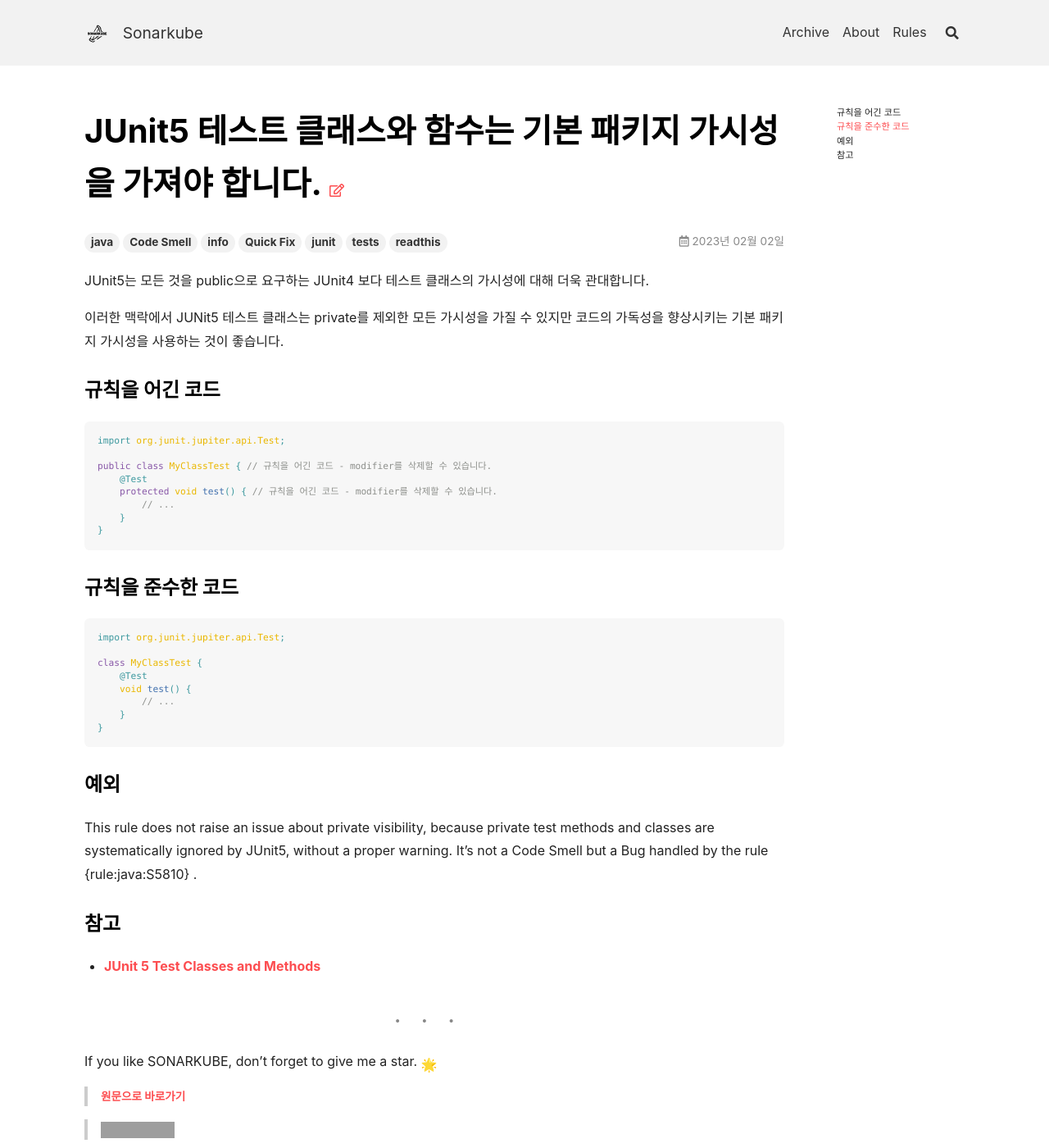
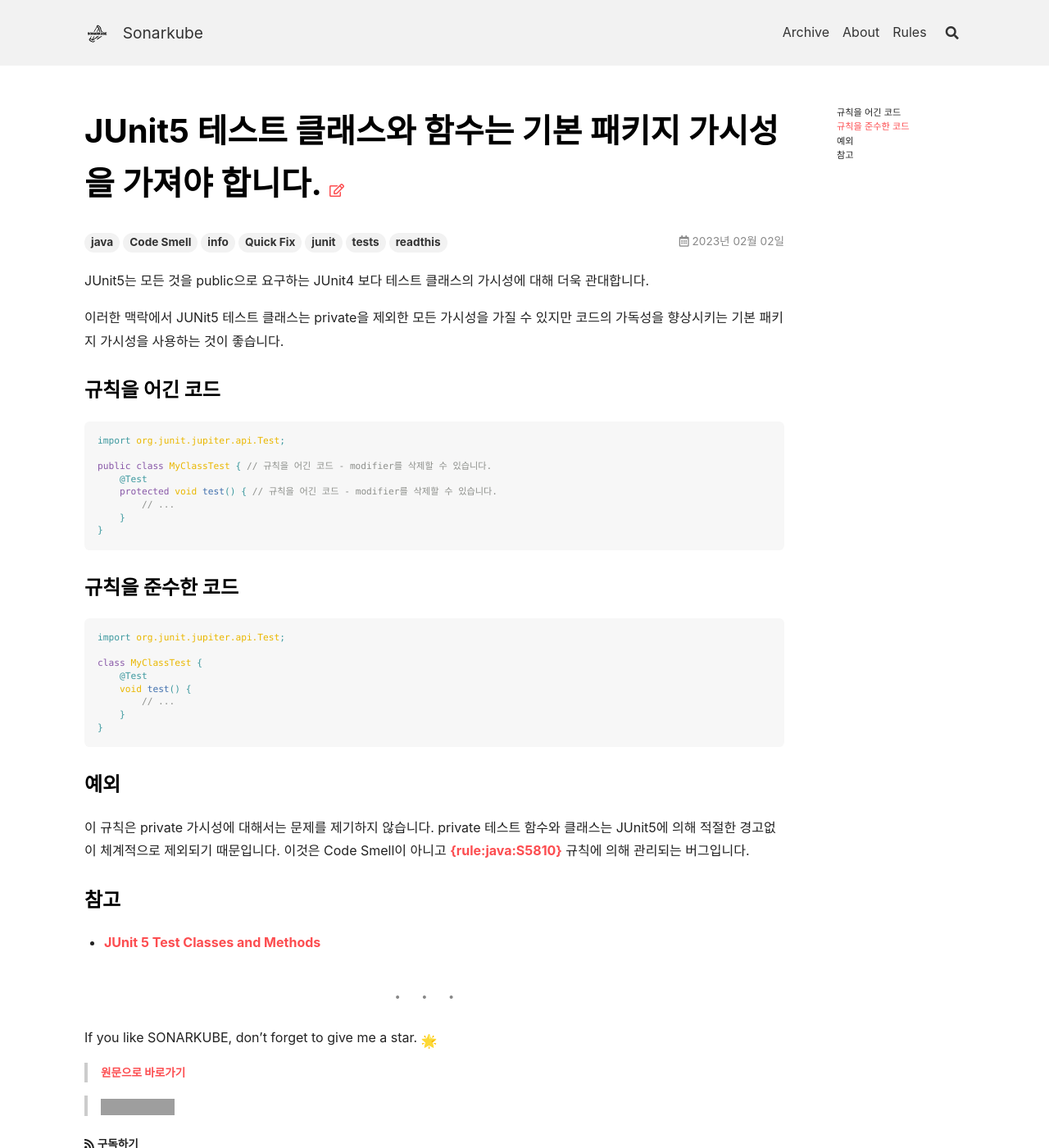
Before and after one commit to kantabile/sonarkube, a Jekyll site: the page built from _posts/java/2023-02-02-RSPEC-5786.md, in a window 1280 px wide and 1400 px high. Shown: the whole window at 82% size. Built offline with Jekyll 4.4.1, drawn with Linux system fonts in a browser that asks for light colours; nearby versions of some CDN libraries; emoji names are drawn with the system emoji font; grey boxes are pictures that could not be loaded.

Commit message:
docs: RSPEC-5786: 피드백 적용

```diff
--- a/_posts/java/2023-02-02-RSPEC-5786.md
+++ b/_posts/java/2023-02-02-RSPEC-5786.md
@@ -5,7 +5,7 @@ tags: [java, Code Smell, info, Quick Fix, junit, tests, readthis]
 
 JUnit5는 모든 것을 public으로 요구하는 JUnit4 보다 테스트 클래스의 가시성에 대해 더욱 관대합니다.
 
-이러한 맥락에서 JUNit5 테스트 클래스는 private를 제외한 모든 가시성을 가질 수 있지만 코드의 가독성을 향상시키는 기본 패키지 가시성을 사용하는 것이 좋습니다.
+이러한 맥락에서 JUNit5 테스트 클래스는 private을 제외한 모든 가시성을 가질 수 있지만 코드의 가독성을 향상시키는 기본 패키지 가시성을 사용하는 것이 좋습니다.
 
 
 ### 규칙을 어긴 코드
@@ -36,7 +36,8 @@ class MyClassTest {
 
 ### 예외
 
-This rule does not raise an issue about private visibility, because private test methods and classes are systematically ignored by JUnit5, without a proper warning. It’s not a Code Smell but a Bug handled by the rule {rule:java:S5810} .
+이 규칙은 private 가시성에 대해서는 문제를 제기하지 않습니다. private 테스트 함수와 클래스는 JUnit5에 의해 적절한 경고없이 체계적으로 제외되기 때문입니다. 이것은 Code Smell이 아니고 [{rule:java:S5810}](https://kantabile.github.io/sonarkube/2023/01/27/RSPEC-5810.html) 규칙에 의해 관리되는 버그입니다.
+
 
 ### 참고
 
@@ -45,6 +46,6 @@ This rule does not raise an issue about private visibility, because private test
 ---
 If you like SONARKUBE, don't forget to give me a star. :star2:
 
-> [원문으로 바로가기](https://rules.sonarsource.com/java/tag/tests/RSPEC-2924)
+> [원문으로 바로가기](https://rules.sonarsource.com/java/tag/tests/RSPEC-5786)
 
 > [![Star This Project](https://img.shields.io/github/stars/kantabile/sonarkube.svg?label=Stars&style=social)](https://github.com/kantabile/sonarkube)
```
